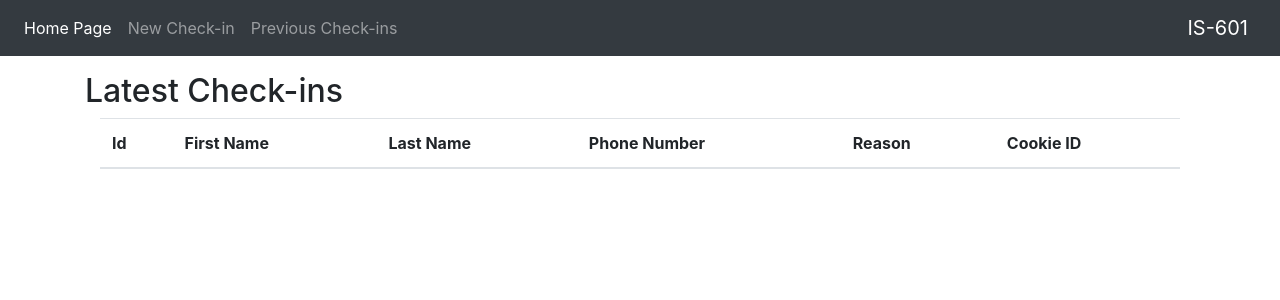
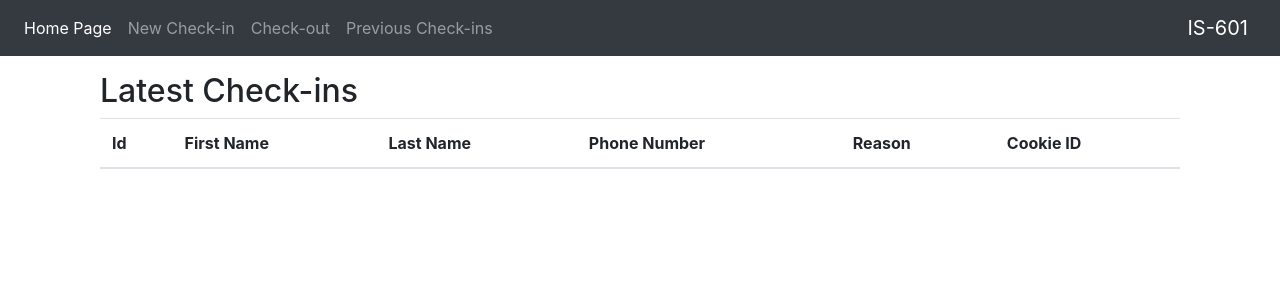
Before and after one commit to Ericbrod10/is601Final, a Flask app: page / in a window 1280 px wide. Shown: the top 300 px of the page. Run offline with Flask 2, Linux system fonts and the light colour scheme; data comes from the database, SQL or seed files in the repository; lists and menus that the app fills with data are empty; some libraries are stand-ins or nearby versions.

Commit message:
Task: Add Navbar with new bootstap layout

```diff
--- a/app/templates/index.html
+++ b/app/templates/index.html
@@ -1,5 +1,6 @@
 {% extends "layout.html" %}
 {% block content %}
+<h2> Latest Check-ins</h2>
 <table class="table">
     <thead>
     <tr>
--- a/app/templates/layout.html
+++ b/app/templates/layout.html
@@ -23,10 +23,13 @@
                 <a class="nav-link" href="/">Home Page<span class="sr-only">(current)</span></a>
             </li>
             <li class="nav-item">
-                <a class="nav-link" href="/">New Check-in</a>
+                <a class="nav-link" href="/CheckIn">New Check-in</a>
             </li>
             <li class="nav-item">
-                <a class="nav-link" href="/">Previous Check-ins</a>
+                <a class="nav-link" href="/CheckOut">Check-out</a>
+            </li>
+            <li class="nav-item">
+                <a class="nav-link" href="/"> Previous Check-ins</a>
             </li>
         </ul>
     </div>
@@ -41,7 +44,6 @@
 
 <!--Main Table-->
 <div class="container mt-3">
-    <h2> Latest Check-ins</h2>
     <main role="main" class="container">{% block content %}{% endblock %}</main>
 </div>
 
```
